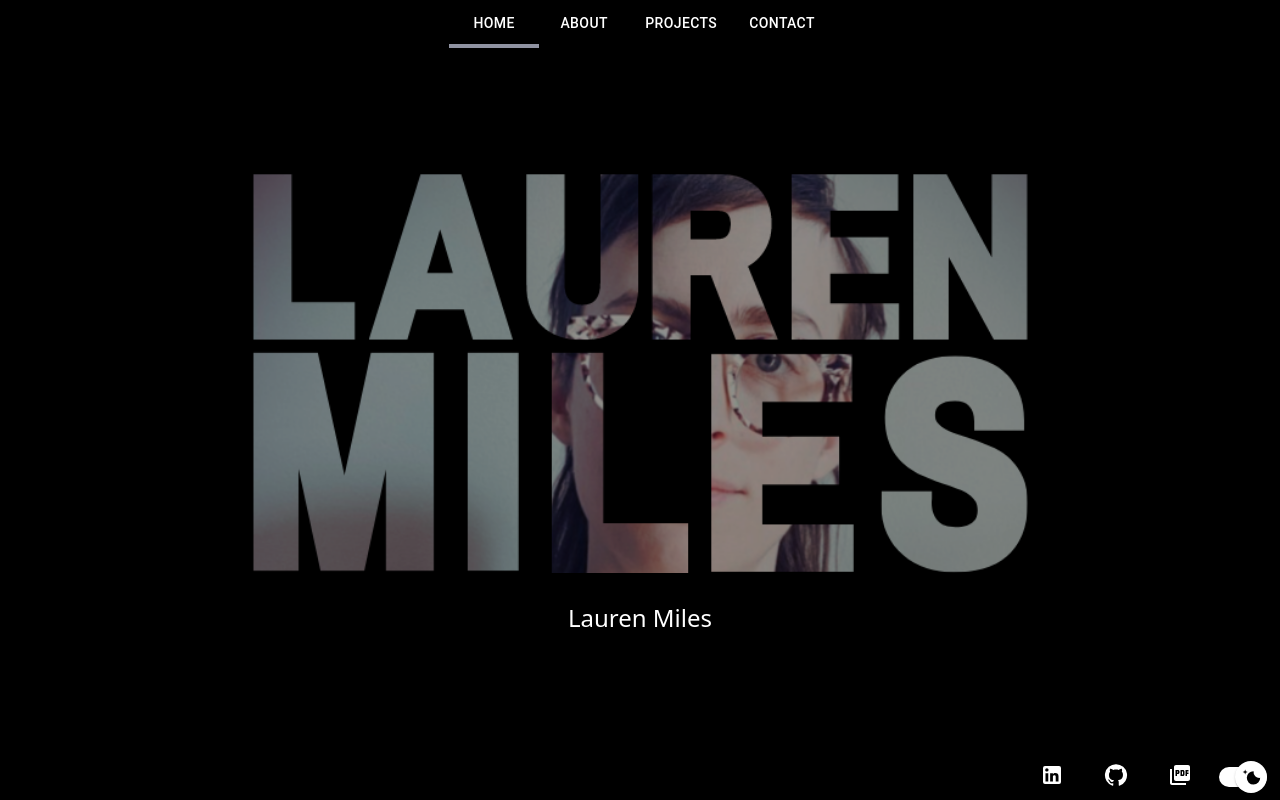
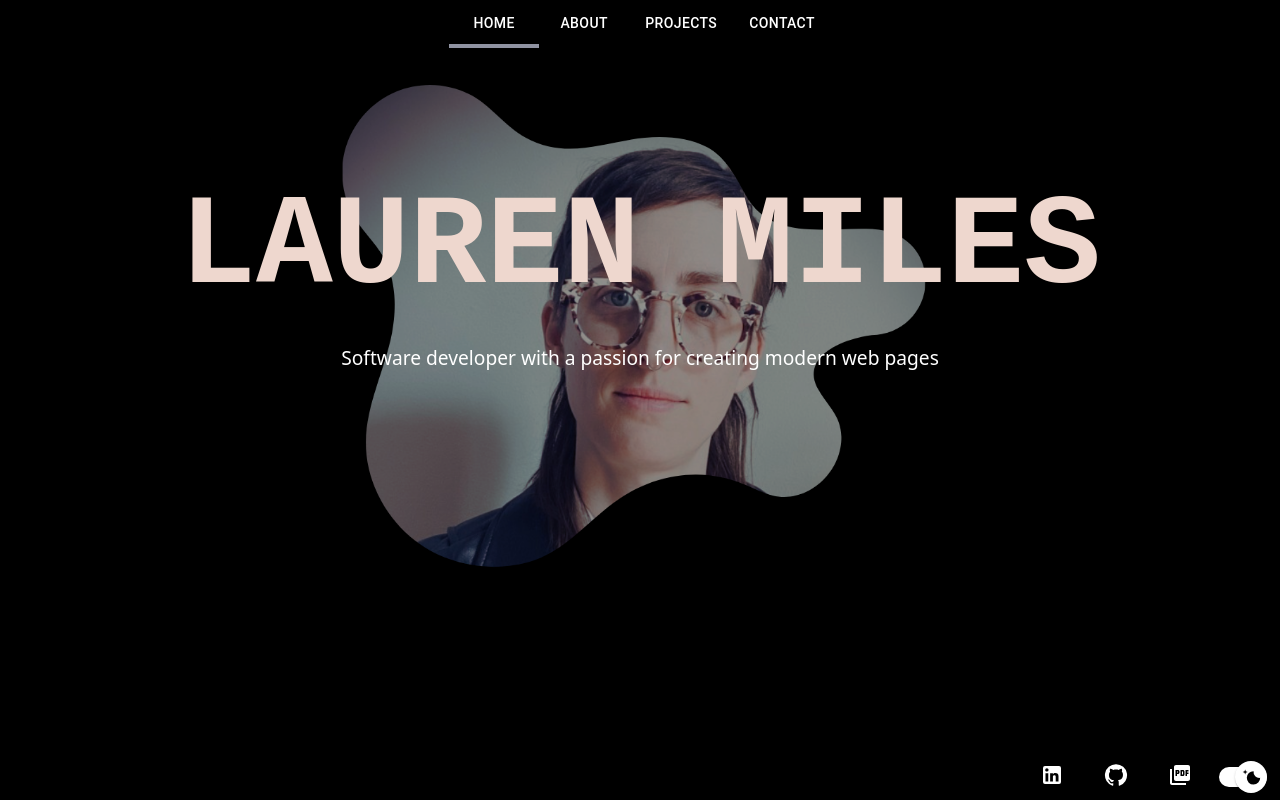
Before and after one commit to laurenmilesdev/portfolio, a Next.js app: page / in a window 1280 px wide. Built offline with nearby package versions, Linux system fonts and the light colour scheme; a web font is replaced by a local one.

Commit message:
Updated Home component

```diff
--- a/src/components/home/Home.module.css
+++ b/src/components/home/Home.module.css
@@ -1,17 +1,43 @@
 .container {
-  margin-top: 10%;
+  margin-top: 8%;
   text-align: center;
 }
 
+.subtitle {
+  color: var(--primary);
+  font-family: 'Rock 3D', monospace;
+  font-size: 10vw;
+  font-weight: 600;
+  z-index: 1;
+  position: relative;
+}
+
+.description {
+  font-size: 1.5vw;
+  z-index: 1;
+  position: relative;
+}
+
 .logo {
-  width: 75%;
+  width: 55%;
   height: auto;
-  margin-bottom: 3%;
   opacity: var(--home-img-op);
+  position: absolute;
+  left: 22%;
+  top: 10%;
 }
 
 @media screen and (max-width: 900px) {
+  .subtitle {
+    font-size: 12vw;
+  }
+
+  .description {
+    font-size: 3vw;
+  }
+
   .logo {
-    width: 100%;
+    width: 75%;
+    left: 12%;
   }
 }
--- a/src/components/home/Home.tsx
+++ b/src/components/home/Home.tsx
@@ -1,5 +1,5 @@
 import Image from 'next/image';
-import img from '../../../public/img/home/logo.png';
+import img from '../../../public/img/home/headshot.png';
 
 import styles from './Home.module.css';
 
@@ -7,17 +7,22 @@ export const altText = 'Image of Lauren within text that says Lauren Miles';
 
 type Props = {
   subtitle: string;
+  description: string;
 };
 
-export default function Home({ subtitle }: Props): JSX.Element {
+export default function Home({ subtitle, description }: Props): JSX.Element {
   return (
     <div className={`${styles.container} col-md-12`}>
+      <div className={`${styles.subtitle} col-md-12`} id="home-subtitle">
+        {subtitle.toUpperCase()}
+      </div>
+
+      <div className={`${styles.description} col-md-12`} id="home-description">
+        {description}
+      </div>
+
       <div className="col-md-12">
         <Image src={img} alt={altText} className={styles.logo} id="logo" priority />
-      </div>
-
-      <div className="col-md-12" id="home-subtitle">
-        <h4>{subtitle}</h4>
       </div>
     </div>
   );
--- a/src/pages/_app.tsx
+++ b/src/pages/_app.tsx
@@ -18,7 +18,9 @@ import TabType from '../types/component-helpers/tab';
 export default function App({ Component, pageProps }: AppProps) {
   const [pageValue, setPageValue] = useState<number>(0);
 
-  const homeComponent = () => <Home subtitle={Data.home.subtitle} />;
+  const homeComponent = () => (
+    <Home subtitle={Data.home.subtitle} description={Data.home.description} />
+  );
   const aboutComponent = () => <About description={Data.about.description} />;
   const projectsComponent = () => <Projects projects={Data.projects.projects} />;
   const contactComponent = () => <Contact description={Data.contact.description} />;
```
Also changed, not shown: 1 other file (tests, documents, lock files or other folders).
